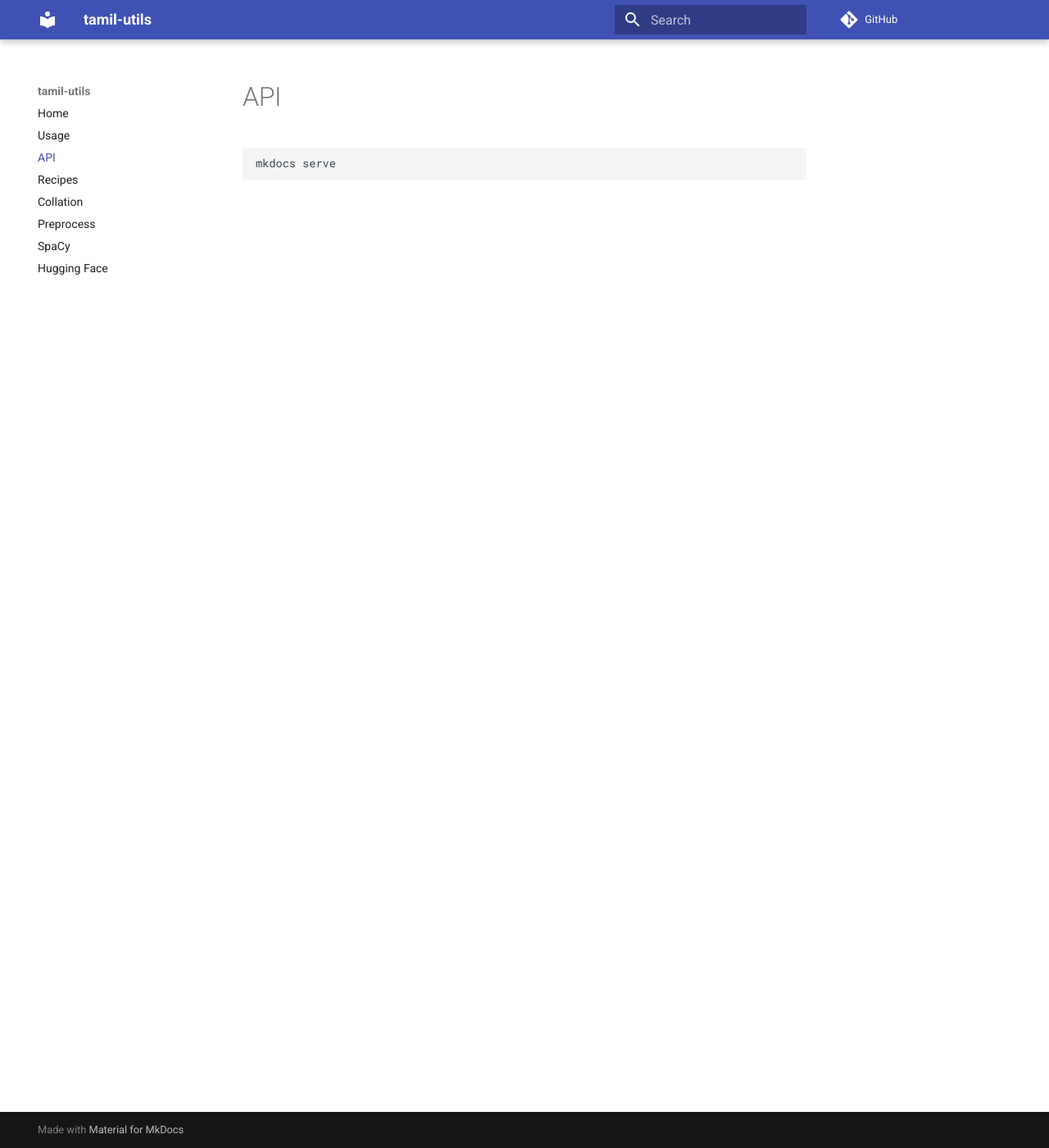
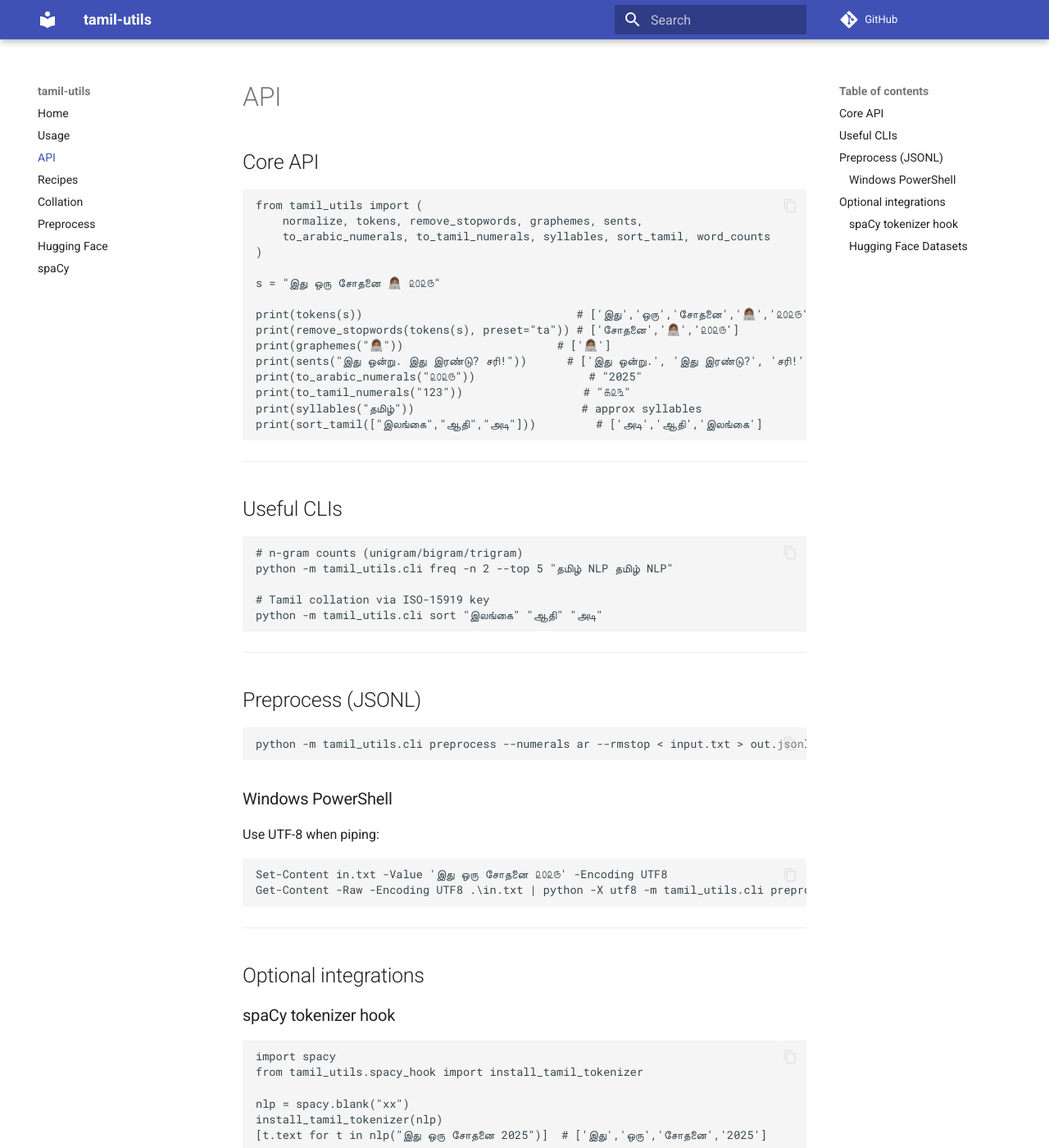
Before and after one commit to arulnidhii/tamil-utils, an MkDocs documentation site: the page built from docs/api.md, in a window 1280 px wide and 1400 px high. Shown: the whole window at 82% size. Built offline with MkDocs 1.6.1 and Material for MkDocs 9.7.7, drawn with Linux system fonts in a browser that asks for light colours; comment, search, counter and statistics services are not loaded; some of the changed text lies outside the part shown.

Commit message:
docs: refresh Home & Usage; nav label spaCy; enable copy button

````diff
--- a/docs/api.md
+++ b/docs/api.md
@@ -1,3 +1,74 @@
+## Core API
+
+```python
+from tamil_utils import (
+    normalize, tokens, remove_stopwords, graphemes, sents,
+    to_arabic_numerals, to_tamil_numerals, syllables, sort_tamil, word_counts
+)
+
+s = "இது ஒரு சோதனை 👩🏽‍💻 ௨௦௨௫"
+
+print(tokens(s))                                # ['இது','ஒரு','சோதனை','👩🏽‍💻','௨௦௨௫']
+print(remove_stopwords(tokens(s), preset="ta")) # ['சோதனை','👩🏽‍💻','௨௦௨௫']
+print(graphemes("👩🏽‍💻"))                       # ['👩🏽‍💻']
+print(sents("இது ஒன்று. இது இரண்டு? சரி!"))      # ['இது ஒன்று.', 'இது இரண்டு?', 'சரி!']
+print(to_arabic_numerals("௨௦௨௫"))                 # "2025"
+print(to_tamil_numerals("123"))                  # "௧௨௩"
+print(syllables("தமிழ்"))                         # approx syllables
+print(sort_tamil(["இலங்கை","ஆதி","அடி"]))         # ['அடி','ஆதி','இலங்கை']
+```
+
+---
+
+## Useful CLIs
+
 ```bash
-mkdocs serve
+# n-gram counts (unigram/bigram/trigram)
+python -m tamil_utils.cli freq -n 2 --top 5 "தமிழ் NLP தமிழ் NLP"
+
+# Tamil collation via ISO-15919 key
+python -m tamil_utils.cli sort "இலங்கை" "ஆதி" "அடி"
 ```
+
+---
+
+## Preprocess (JSONL)
+
+```bash
+python -m tamil_utils.cli preprocess --numerals ar --rmstop < input.txt > out.jsonl
+```
+
+### Windows PowerShell
+
+Use UTF-8 when piping:
+
+```powershell
+Set-Content in.txt -Value 'இது ஒரு சோதனை ௨௦௨௫' -Encoding UTF8
+Get-Content -Raw -Encoding UTF8 .\in.txt | python -X utf8 -m tamil_utils.cli preprocess --numerals ar --rmstop
+```
+
+---
+
+## Optional integrations
+
+### spaCy tokenizer hook
+
+```python
+import spacy
+from tamil_utils.spacy_hook import install_tamil_tokenizer
+
+nlp = spacy.blank("xx")
+install_tamil_tokenizer(nlp)
+[t.text for t in nlp("இது ஒரு சோதனை 2025")]  # ['இது','ஒரு','சோதனை','2025']
+```
+
+### Hugging Face Datasets
+
+```python
+from tamil_utils.hf_export import to_hf_dataset  # pip install datasets
+
+records = [{"text": "இது ஒரு சோதனை 2025",
+            "tokens": ["இது","ஒரு","சோதனை","2025"]}]
+ds = to_hf_dataset(records)
+print(ds)
+```
--- a/mkdocs.yml
+++ b/mkdocs.yml
@@ -1,7 +1,13 @@
 site_name: tamil-utils
 repo_url: https://github.com/arulnidhii/tamil-utils
+edit_uri: blob/main/docs/
+
 theme:
   name: material
+  features:
+    - content.code.copy
+    - navigation.top
+    - search.highlight
 
 nav:
   - Home: index.md
@@ -10,5 +16,5 @@
   - Recipes: recipes.md
   - Collation: collation.md
   - Preprocess: preprocess.md
-  - SpaCy: spacy.md
   - Hugging Face: hf.md
+  - spaCy: spacy.md
````
Also changed, not shown: docs/index.md (+54 -5 lines), docs/usage.md (+7 -1 lines).
